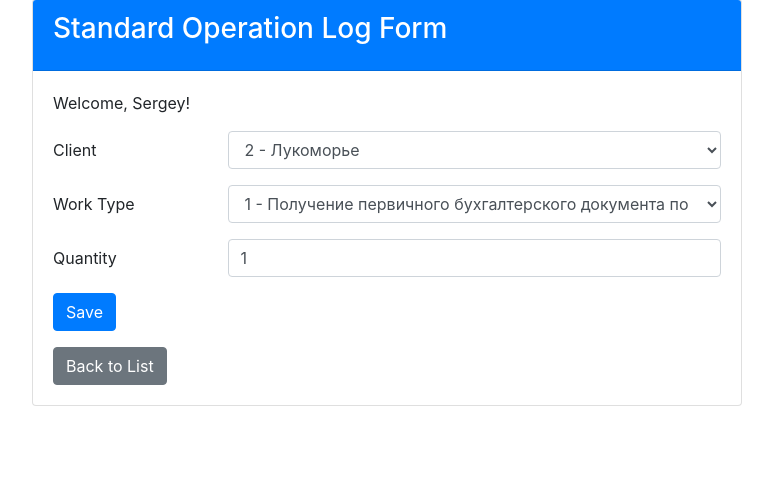
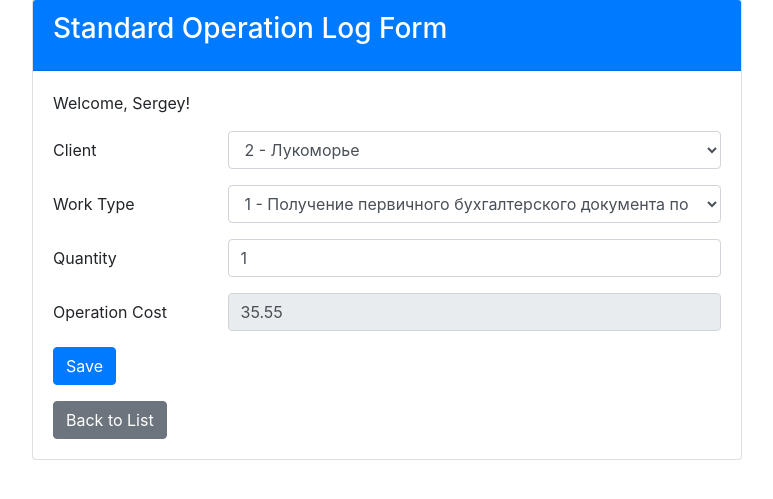
Before and after one commit to Sergey-Pashkov/MB4, a Django app: page /standard_operation_logs/create/ in a window 1280 px wide. Shown: the part 105-604 px from the top of the page, without its empty margins (253-1026 px from the left). Run offline with Django 5.2, Linux system fonts and the light colour scheme; a user stored in the database is signed in; data comes from the database, SQL or seed files in the repository; both versions use the stored data as it was after the commit; some libraries are stand-ins or nearby versions.

Commit message:
В форму ввода стандартной операции добавлен расчет стоимости операции

```diff
--- a/Home_button/Accounting_button/templates/Accounting_button/standard_operation_log_form.html
+++ b/Home_button/Accounting_button/templates/Accounting_button/standard_operation_log_form.html
@@ -33,6 +33,12 @@
                                 {{ form.quantity|add_class:"form-control" }}
                             </div>
                         </div>
+                        <div class="form-group row">
+                            <label for="operation_cost" class="col-sm-3 col-form-label">Operation Cost</label>
+                            <div class="col-sm-9">
+                                <input type="text" id="operation_cost" class="form-control" readonly>
+                            </div>
+                        </div>
                         <button type="submit" class="btn btn-primary">Save</button>
                     </form>
                     <a href="{% url 'standard_operation_log_list' %}" class="btn btn-secondary mt-3">Back to List</a>
@@ -41,4 +47,43 @@
         </div>
     </div>
 </div>
+
+<script>
+document.addEventListener('DOMContentLoaded', function() {
+    const worktypeField = document.querySelector('#id_worktype');
+    const quantityField = document.querySelector('#id_quantity');
+    const operationCostField = document.querySelector('#operation_cost');
+
+    function updateOperationCost() {
+        const worktype = worktypeField.value;
+        const quantity = parseFloat(quantityField.value);
+
+        if (isNaN(quantity)) {
+            operationCostField.value = 'Invalid quantity';
+            return;
+        }
+
+        fetch(`/api/worktype-cost/${worktype}/`)
+            .then(response => response.json())
+            .then(data => {
+                const costPerMinute = parseFloat(data.cost_per_minute);
+                const timeNorm = parseFloat(data.time_norm);
+
+                if (!isNaN(costPerMinute) && !isNaN(timeNorm)) {
+                    const totalCost = (costPerMinute * timeNorm * quantity).toFixed(2);
+                    operationCostField.value = totalCost;
+                } else {
+                    operationCostField.value = 'Cost not available';
+                }
+            })
+            .catch(error => {
+                operationCostField.value = 'Error fetching cost';
+            });
+    }
+
+    worktypeField.addEventListener('change', updateOperationCost);
+    quantityField.addEventListener('input', updateOperationCost);
+    updateOperationCost();
+});
+</script>
 {% endblock %}
--- a/Home_button/Accounting_button/urls.py
+++ b/Home_button/Accounting_button/urls.py
@@ -18,6 +18,9 @@ from . import views
 from .views import standard_operations_report
 from .views import unusual_operations_report
 from .views import operations_report
+
+
+
 
 urlpatterns = [
     path('', views.dashboard, name='dashboard'),
@@ -66,4 +69,7 @@ urlpatterns = [
 
     # другие пути
     path('operations_report/', operations_report, name='operations_report'),
+
+    # ... другие маршруты ...
+    path('api/worktype-cost/<int:pk>/', views.worktype_cost, name='worktype_cost'),
 ]
--- a/Home_button/Accounting_button/views.py
+++ b/Home_button/Accounting_button/views.py
@@ -527,3 +527,25 @@ def operations_report(request):
     }
 
     return render(request, 'Accounting_button/operations_report.html', context)
+
+from django.shortcuts import get_object_or_404
+from django.http import JsonResponse
+from .models import WorkType, Constant
+
+def worktype_cost(request, pk):
+    try:
+        worktype = get_object_or_404(WorkType, pk=pk)
+        if worktype.price_category == 'Главный бухгалтер':
+            cost_per_minute = Constant.objects.get(name="Стоимость минуты рабочего времени Главного бухгалтера").value
+        elif worktype.price_category == 'Бухгалтер':
+            cost_per_minute = Constant.objects.get(name="Стоимость минуты рабочего времени бухгалтера").value
+        else:
+            cost_per_minute = 0  # Задайте значение по умолчанию или обработайте другие категории
+
+        data = {
+            'cost_per_minute': float(cost_per_minute),
+            'time_norm': worktype.time_norm,
+        }
+        return JsonResponse(data)
+    except Constant.DoesNotExist:
+        return JsonResponse({'error': 'Constant not found'}, status=404)
```
Also changed, not shown: Home_button/db.sqlite3.
